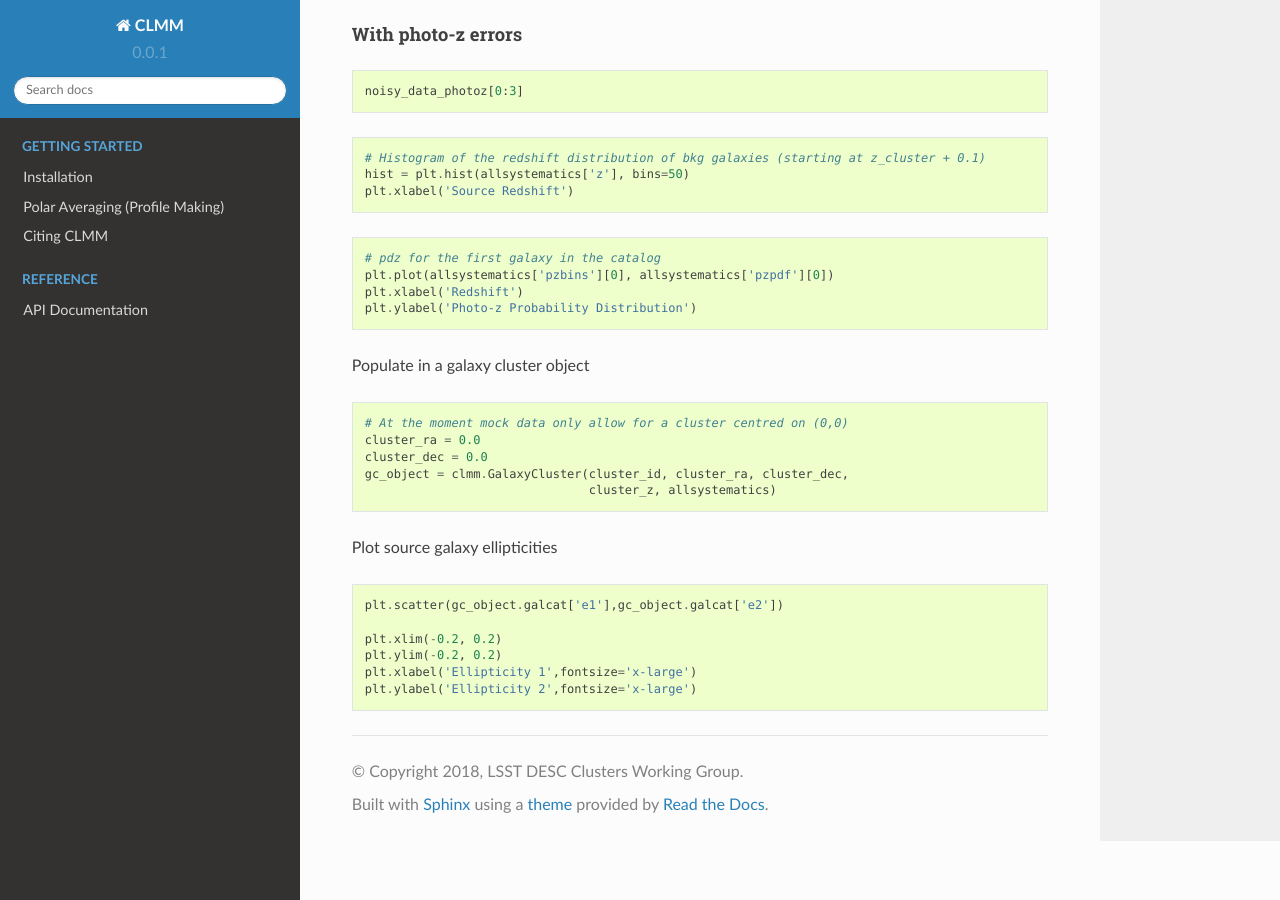
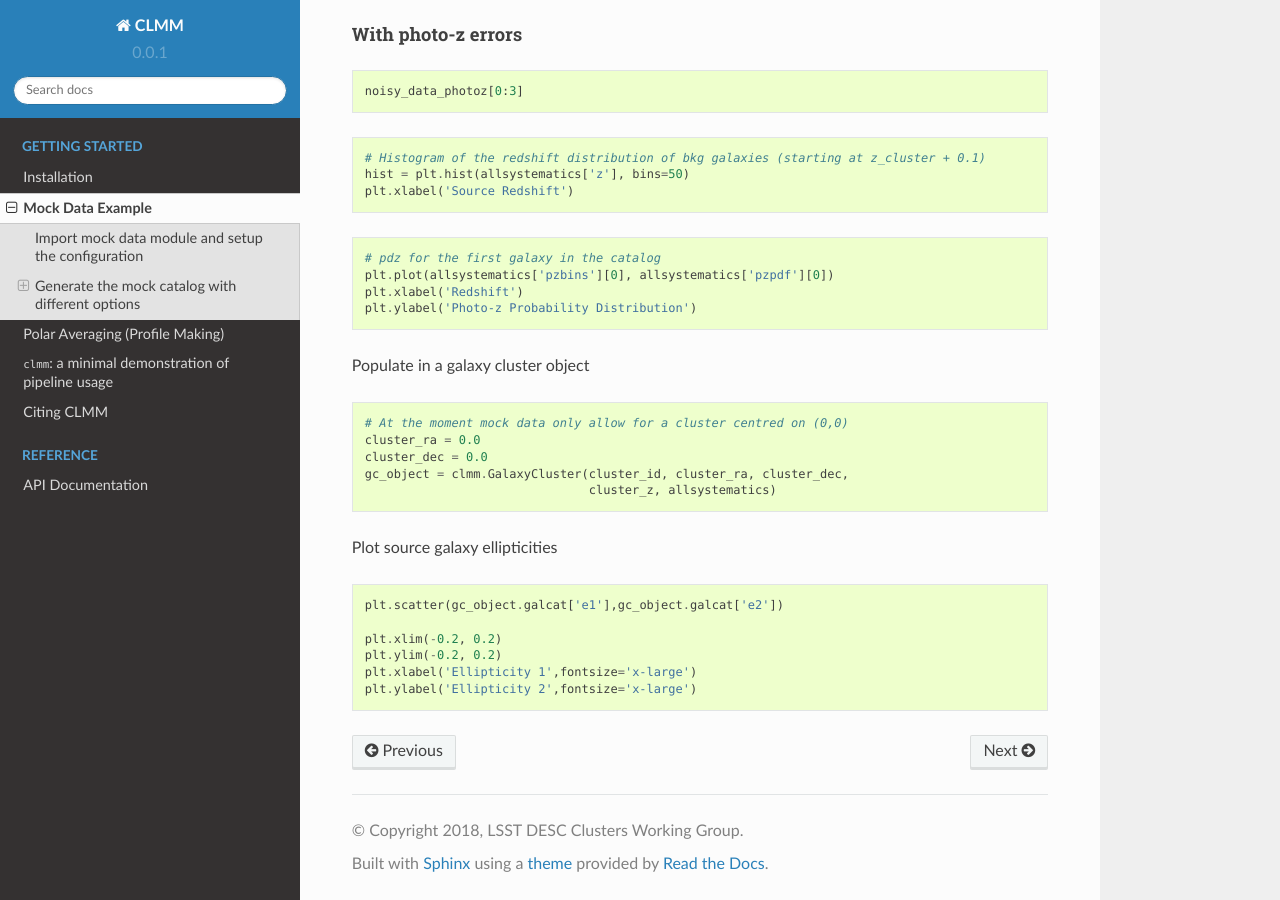
Before and after one commit to LSSTDESC/CLMM, a Sphinx documentation site: the page built from docs/source/generate_mock_data.rst, in a window 1280 px wide and 900 px high, scrolled down 2133 px. Built offline with Sphinx 7.4.7 and the Read the Docs theme 2.0.0, drawn with Linux system fonts in a browser that asks for light colours; pages that are not in the unit, such as notebooks, are missing from menus.

Commit message:
added additional docs to index.rst pointing to new rst files

```diff
--- a/docs/index.rst
+++ b/docs/index.rst
@@ -35,9 +35,10 @@ The source code is publically available at https://github.com/LSSTDESC/CLMM
    :caption: Getting Started
 
    source/installation
-   source/mockdata
-   source/polaraveraging
+   source/generate_mock_data
    source/demo_of_polaraveraging
+   source/modeling_demo
+   source/demo_pipeline
    source/citing
 
 .. toctree::
```
